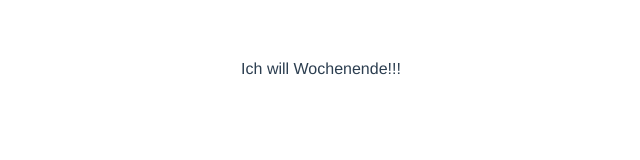
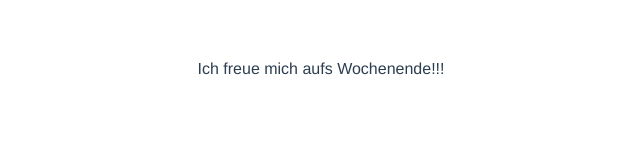
Before and after one commit to UCatGIT/WelcomeProjectVue, a Vue app: page / in a window 1280 px wide. Shown: the top 160 px of the page, without its empty margins (319-959 px from the left). Built offline with nearby package versions, Linux system fonts and the light colour scheme.

Commit message:
erster commit

```diff
--- a/src/App.vue
+++ b/src/App.vue
@@ -11,7 +11,7 @@ export default {
   name: 'App',
   data() {
     return {
-      title: "Ich will Wochenende!!!"
+      title: "Ich freue mich aufs Wochenende!!!"
 
 };
 }
```
